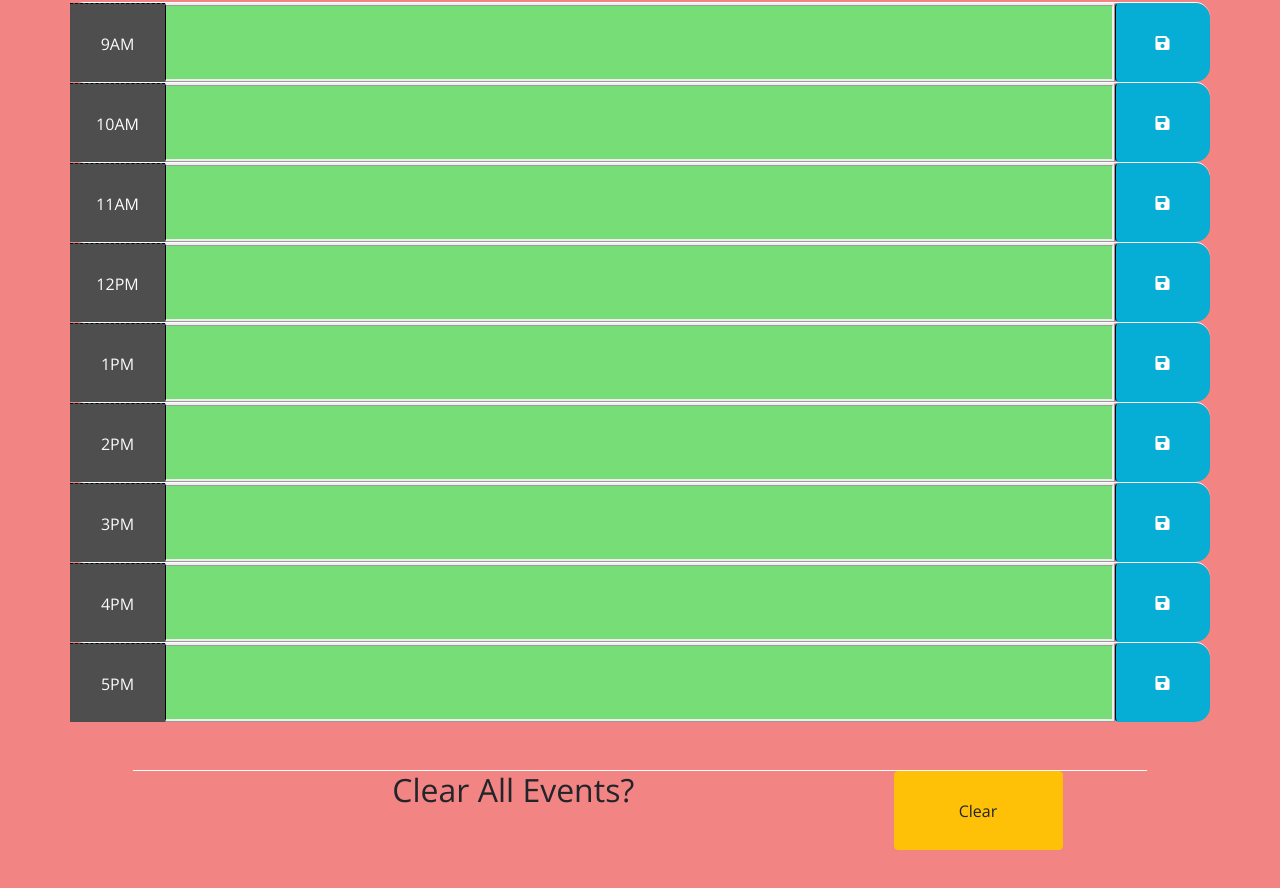
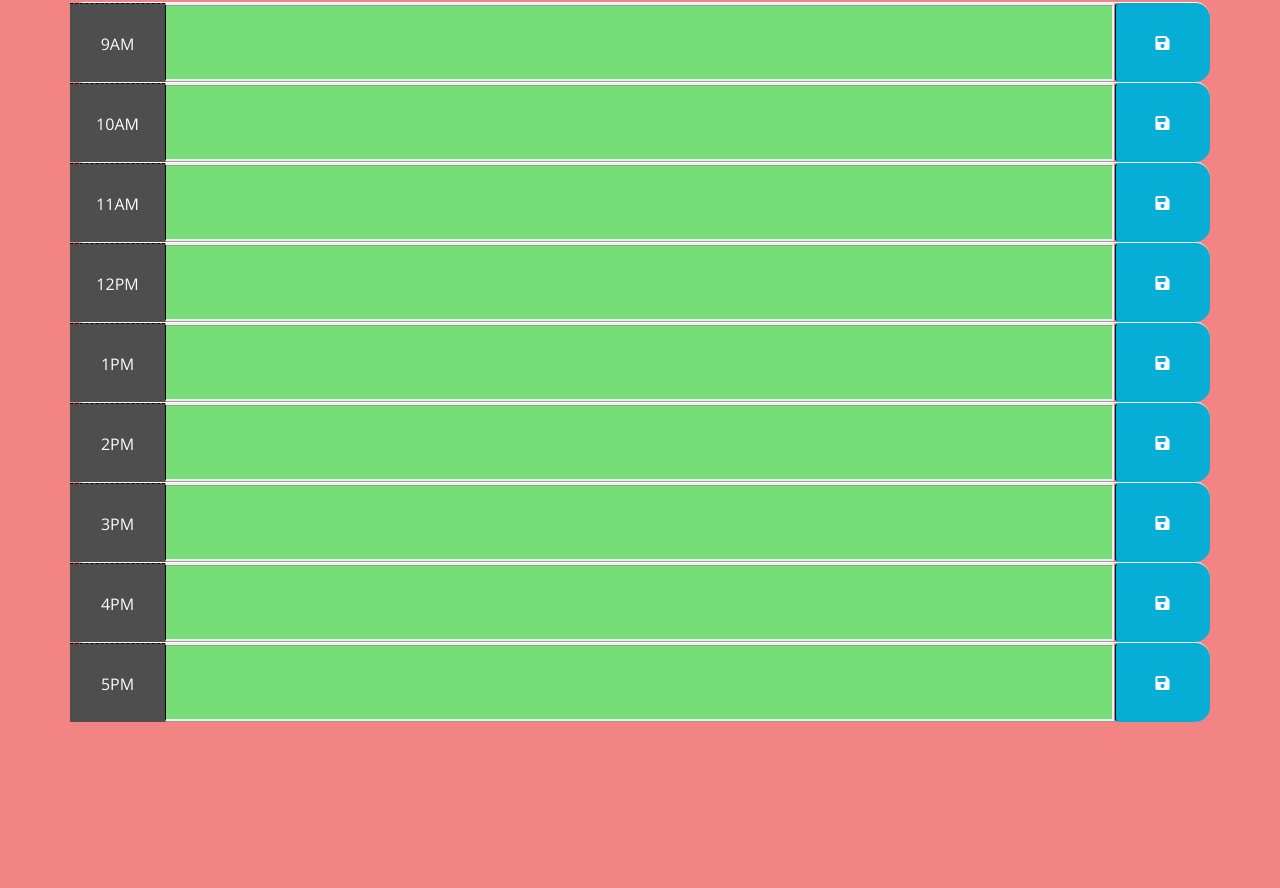
Before and after one commit to kyle004/Work-Day-Scheduler, a plain HTML site: page index.html in a window 1280 px wide. Shown: the part 334-1222 px from the top of the page. After the commit the page ends 1056 px from the top, so only its background shows below. Drawn offline with nearby package versions, Linux system fonts and the light colour scheme.

Commit message:
html bug fix

```diff
--- a/Assets/script.js
+++ b/Assets/script.js
@@ -1,8 +1,9 @@
+colorTimer()
 
 $('#currentDay').text(moment().format('dddd') + ', ' + moment().format('MMMM Do YYYY'))
 let timeInterval = setInterval(colorTimer, 10000)
 for (i = 0; i < localStorage.length; i++) {
-  $("#" + localStorage.key(i) + ' .description').val(localStorage.getItem(localStorage.key(i)))
+  $("#"+localStorage.key(i)+' .description').val(localStorage.getItem(localStorage.key(i)))
 }
 
 $('.saveBtn').on('click', function () {
@@ -31,4 +32,3 @@ function colorTimer() {
   }
 
 }
-colorTimer()
--- a/index.html
+++ b/index.html
@@ -94,11 +94,6 @@
       <button class="btn saveBtn col-md-1"><i class="fas fa-save"></i></button>
     </div>
 
-    <div class="row m-5">
-        <h2 class="col-md-9 text-center">Clear All Events?</h2>
-        <button class="col-md-2 btn btn-warning" id="clear">Clear</button>
-      </div>
-
     <script src="https://code.jquery.com/jquery-3.4.1.min.js"></script>
     <script src="https://cdnjs.cloudflare.com/ajax/libs/moment.js/2.24.0/moment.min.js"></script>
     <script src="assets/script.js"></script>
```
